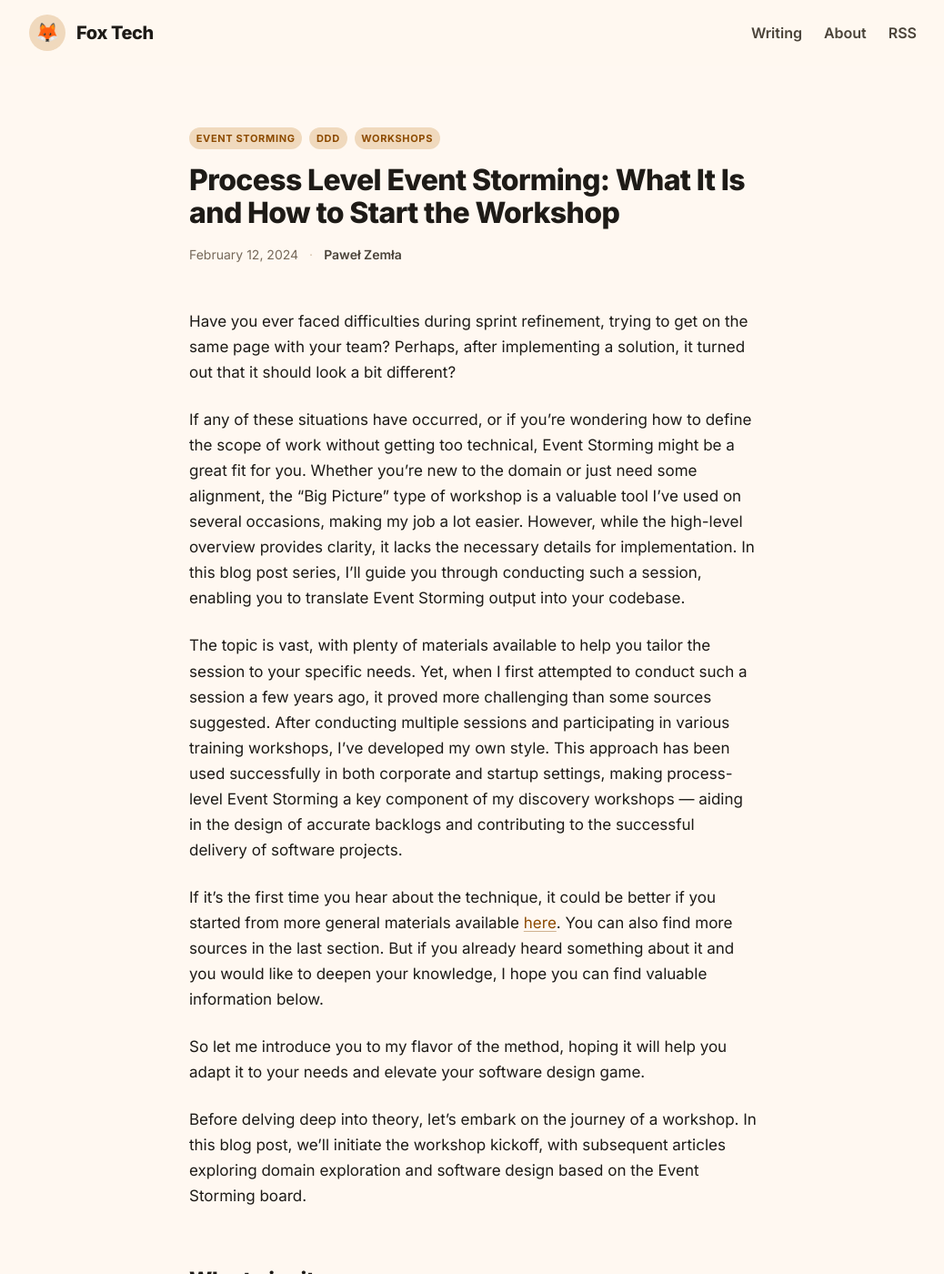
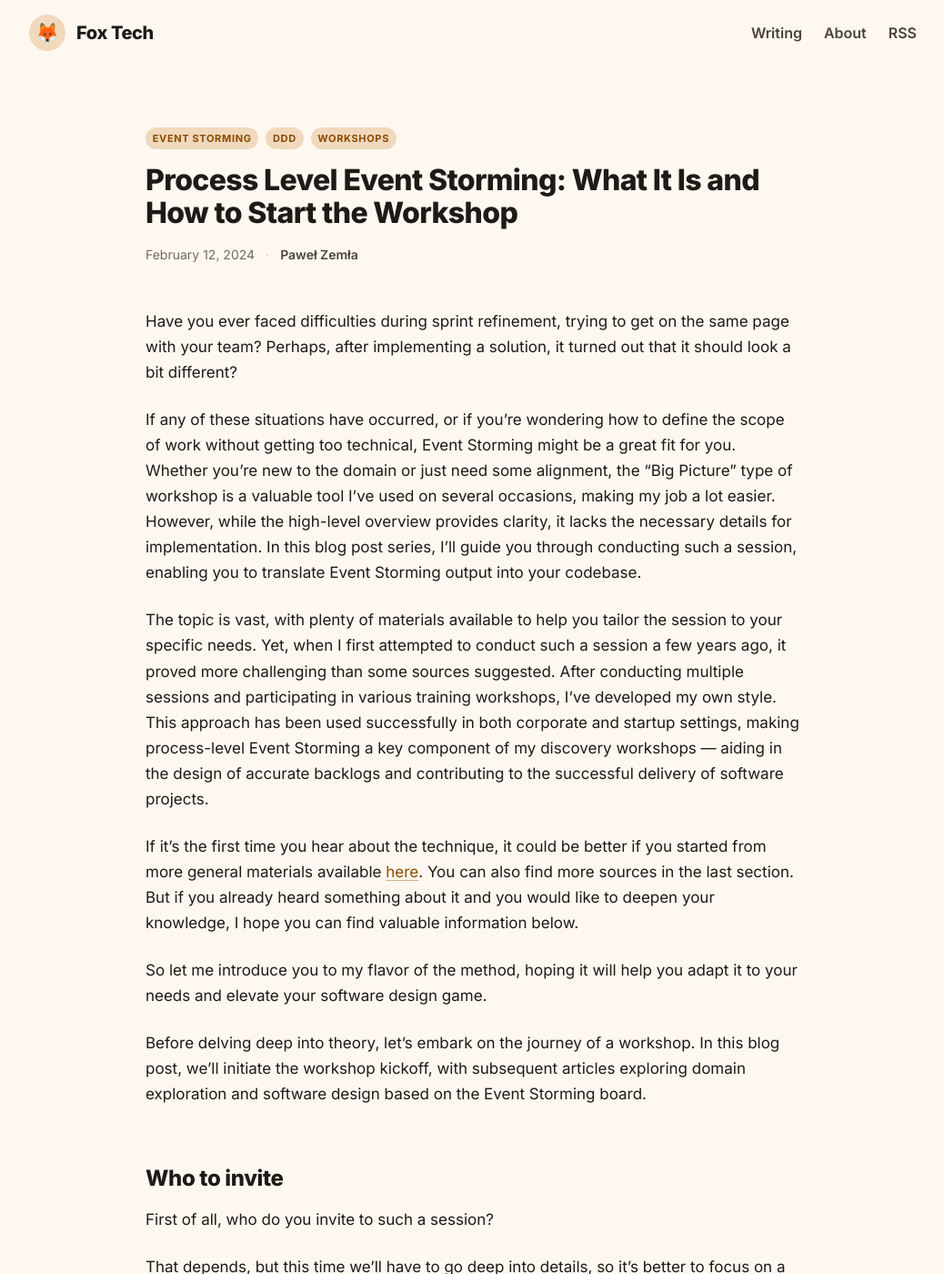
Before and after one commit to pawzem/fox-tech, a Jekyll site: the page built from _posts/2024-02-12-process-level-event-storming-how-to-start-the-workshop.md, in a window 1280 px wide and 1400 px high. Shown: the whole window at 91% size, without its empty margins (120-1158 px from the left). Built offline with Jekyll 4.4.1, drawn with Linux system fonts in a browser that asks for light colours.

Commit message:
Widen article column, add local-build tooling and Dependabot
- Widen reading measure 42rem -> 48rem and trim code-block padding so the
  Java samples no longer need horizontal scrolling; widen the board-image
  breakout to match
- Add Makefile for Docker-based local builds (make build / make serve) so the
  site can be built locally despite system Ruby 2.6
- Commit Gemfile.lock for reproducible builds; add .github/dependabot.yml
  (bundler, weekly, grouped) to keep the build toolchain patched
- Document the build-locally-before-push workflow in the README

Co-Authored-By: Claude Opus 4.8 (1M context) <noreply@anthropic.com>

```diff
--- a/_config.yml
+++ b/_config.yml
@@ -38,4 +38,5 @@ exclude:
   - Gemfile.lock
   - vendor
   - README.md
+  - Makefile
   - .claude
--- a/assets/css/style.css
+++ b/assets/css/style.css
@@ -65,8 +65,8 @@
 
   /* ── Layout ── */
   --wrap: 64rem;        /* header / footer chrome           */
-  --content: 46rem;     /* hero + post list                 */
-  --reading: 42rem;     /* article measure (~72 chars)      */
+  --content: 48rem;     /* hero + post list                 */
+  --reading: 48rem;     /* article measure (wider for code) */
 }
 
 @media (prefers-reduced-motion: reduce) {
@@ -247,8 +247,8 @@ a:hover { color: var(--color-primary-container); }
   margin-top: var(--space-3); font-size: var(--fs-body-sm);
   color: var(--color-on-surface-muted); line-height: 1.45;
 }
-@media (min-width: 56rem) {
-  .post-content figure.wide { width: 52rem; margin-inline: calc((52rem - var(--reading)) / -2); }
+@media (min-width: 64rem) {
+  .post-content figure.wide { width: 58rem; margin-inline: calc((58rem - var(--reading)) / -2); }
 }
 
 /* Inline code */
@@ -265,7 +265,7 @@ a:hover { color: var(--color-primary-container); }
   overflow: hidden;
 }
 .post-content .highlight pre, .post-content pre {
-  margin: 0; padding: var(--space-5) var(--space-6);
+  margin: 0; padding: var(--space-5);
   overflow-x: auto; box-shadow: none;
 }
 .post-content pre code {
```
Also changed, not shown: .github/dependabot.yml (added), Gemfile.lock (added), README.md, 2 other files.
